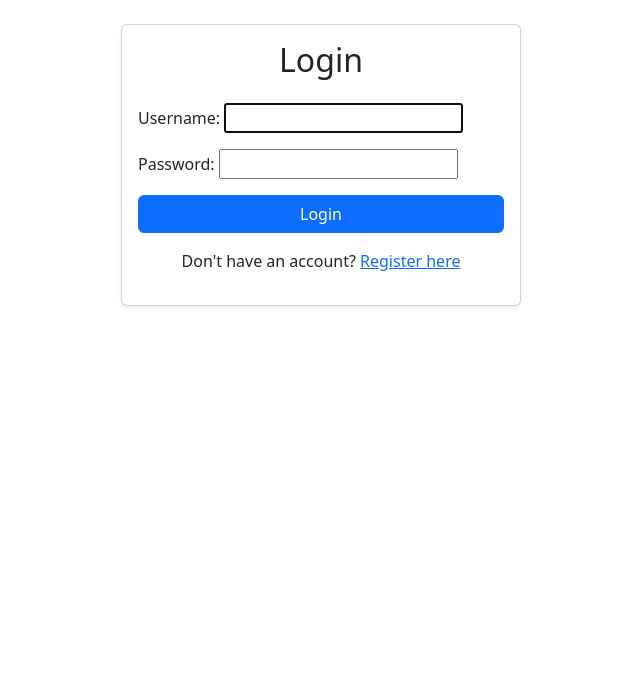
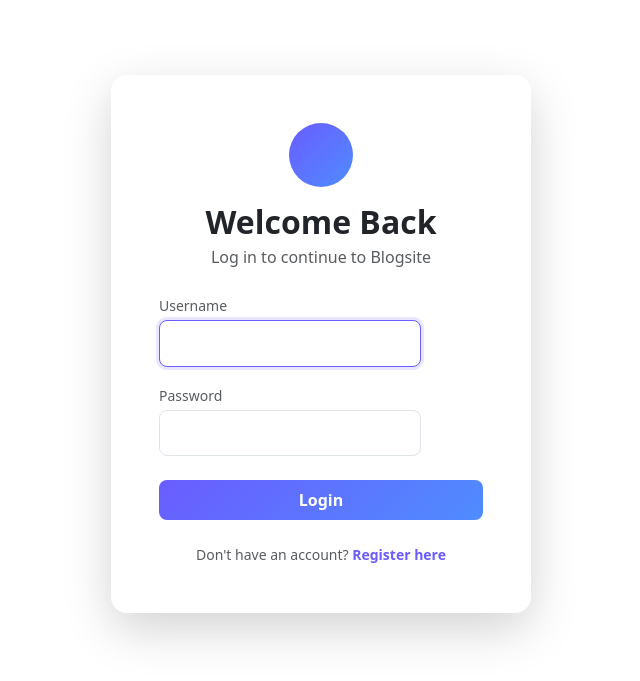
Before and after one commit to kulkarnicodes-dev/Blogsite, a Django app: page /login/ in a window 1280 px wide. Shown: the part 62-743 px from the top of the page, without its empty margins (319-959 px from the left). Run offline with Django 5.2, Linux system fonts and the light colour scheme.

Commit message:
Redesign login page with enhanced styling and layout

```diff
--- a/templates/blog/login.html
+++ b/templates/blog/login.html
@@ -1,15 +1,107 @@
 {% extends 'base.html' %}
+{% block content %}
+<div class="login-wrapper d-flex align-items-center justify-content-center">
+    <div class="card login-card shadow-lg mx-auto">
+        <div class="card-body p-4 p-md-5">
+            <div class="text-center mb-4">
+                <div class="login-icon mb-3">
+                    <i class="bi bi-person-circle"></i>
+                </div>
+                <h2 class="fw-bold mb-1">Welcome Back</h2>
+                <p class="text-muted mb-0">Log in to continue to Blogsite</p>
+            </div>
 
-{% block content %}
-<div class="card shadow-sm mx-auto" style="max-width: 400px;">
-    <div class="card-body">
-        <h2 class="text-center mb-4">Login</h2>
-        <form method="post">
-            {% csrf_token %}
-            {{ form.as_p }}
-            <button type="submit" class="btn btn-primary w-100">Login</button>
-        </form>
-        <p class="mt-3 text-center">Don't have an account? <a href="{% url 'register' %}">Register here</a></p>
+            <form method="post" novalidate>
+                {% csrf_token %}
+
+                {% if form.non_field_errors %}
+                    <div class="alert alert-danger py-2 small">
+                        {{ form.non_field_errors }}
+                    </div>
+                {% endif %}
+
+                {% for field in form %}
+                    <div class="mb-3">
+                        <label for="{{ field.id_for_label }}" class="form-label small text-muted mb-1">
+                            {{ field.label }}
+                        </label>
+                        {{ field }}
+                        {% if field.errors %}
+                            <div class="text-danger small mt-1">{{ field.errors.0 }}</div>
+                        {% endif %}
+                    </div>
+                {% endfor %}
+
+                <button type="submit" class="btn btn-primary w-100 py-2 fw-semibold mt-2">
+                    Login
+                </button>
+            </form>
+
+            <p class="mt-4 text-center text-muted small mb-0">
+                Don't have an account?
+                <a href="{% url 'register' %}" class="fw-semibold text-decoration-none">Register here</a>
+            </p>
+        </div>
     </div>
 </div>
+
+<style>
+    .login-wrapper {
+        min-height: 80vh;
+        padding: 2rem 1rem;
+    }
+
+    .login-card {
+        max-width: 420px;
+        width: 100%;
+        border: none;
+        border-radius: 16px;
+        overflow: hidden;
+    }
+
+    .login-icon {
+        width: 64px;
+        height: 64px;
+        margin: 0 auto;
+        background: linear-gradient(135deg, #6a5cff, #4f8cff);
+        border-radius: 50%;
+        display: flex;
+        align-items: center;
+        justify-content: center;
+        color: #fff;
+        font-size: 2rem;
+    }
+
+    .login-card .form-control,
+    .login-card input[type="text"],
+    .login-card input[type="password"],
+    .login-card input[type="email"] {
+        border-radius: 8px;
+        padding: 0.65rem 0.9rem;
+        border: 1px solid #dfe3ea;
+        transition: border-color 0.15s ease, box-shadow 0.15s ease;
+    }
+
+    .login-card input:focus {
+        border-color: #6a5cff;
+        box-shadow: 0 0 0 3px rgba(106, 92, 255, 0.15);
+        outline: none;
+    }
+
+    .login-card .btn-primary {
+        background: linear-gradient(135deg, #6a5cff, #4f8cff);
+        border: none;
+        border-radius: 8px;
+        transition: transform 0.15s ease, box-shadow 0.15s ease;
+    }
+
+    .login-card .btn-primary:hover {
+        transform: translateY(-1px);
+        box-shadow: 0 6px 16px rgba(106, 92, 255, 0.35);
+    }
+
+    .login-card a {
+        color: #6a5cff;
+    }
+</style>
 {% endblock %}
```
